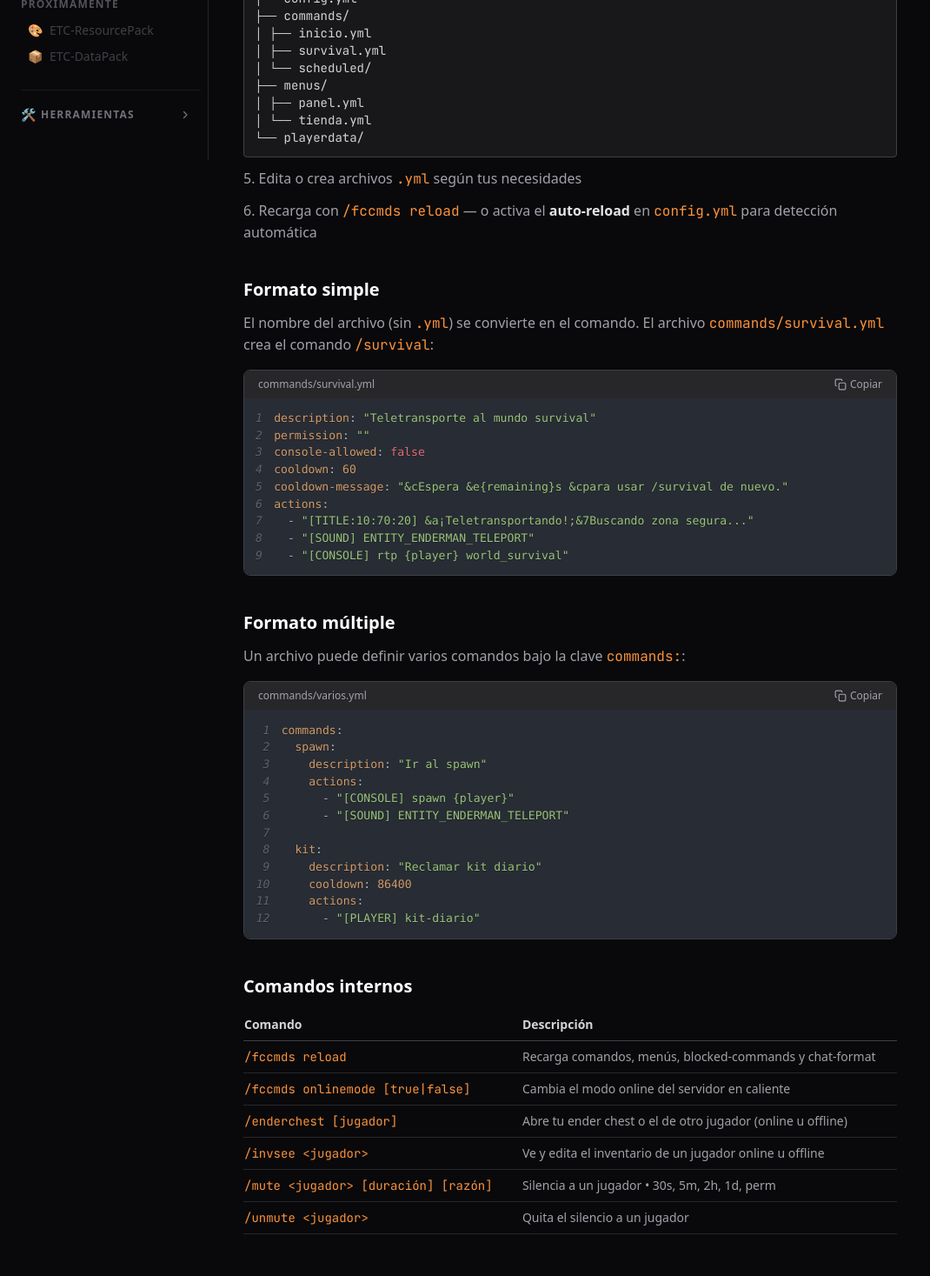
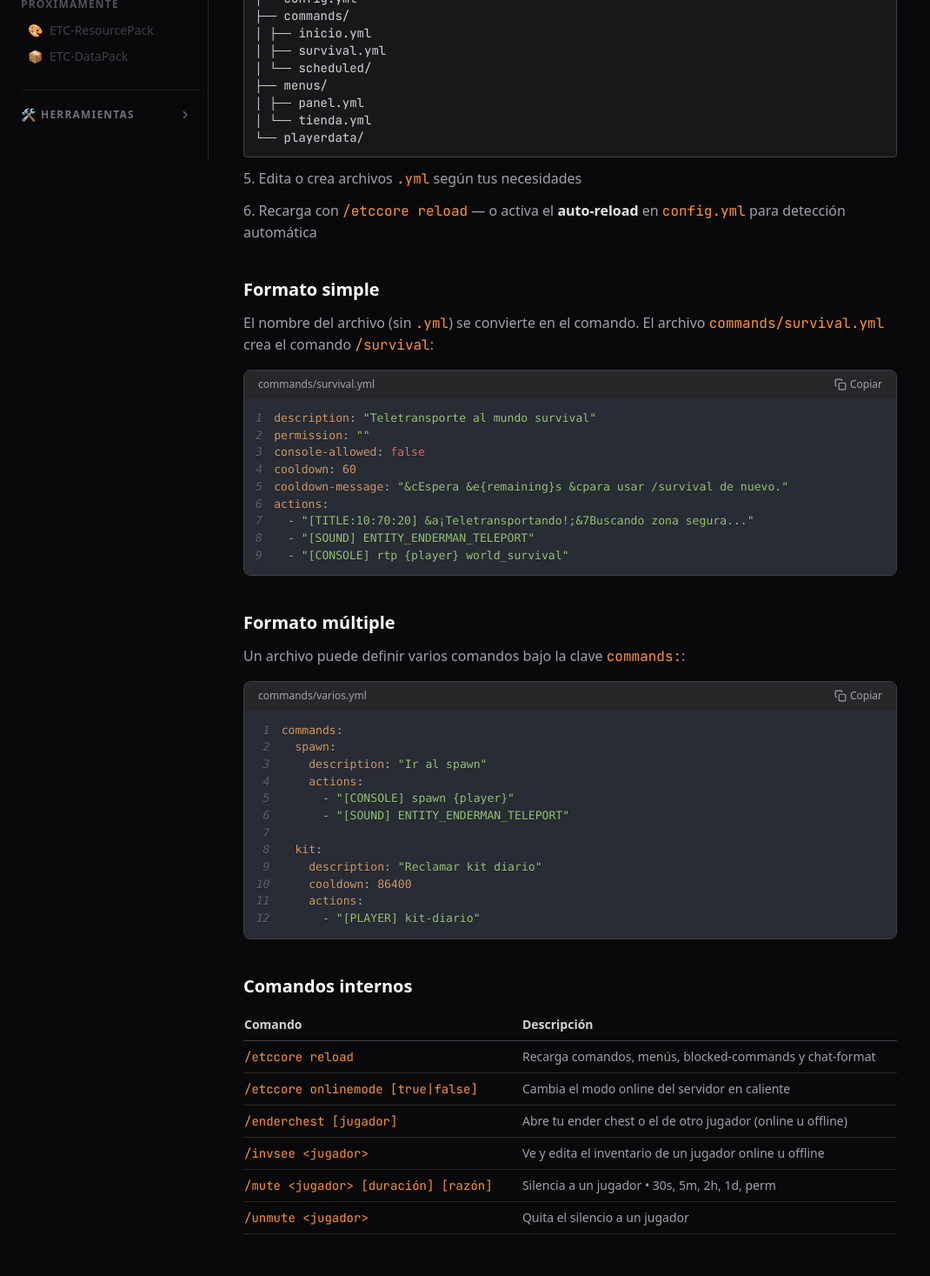
Before and after one commit to ETC-Minecraft/ETC-Minecraft-Docs, a React (Vite) app: page /etccore/getting-started in a window 1280 px wide. Shown: the part 621-2088 px from the top of the page at 87% size, without its empty margins (0-1070 px from the left). Built offline with nearby package versions, Linux system fonts and the light colour scheme; the HTML template or start-up script is replaced by a standard one.

Commit message:
quitando fccmds por etccore para los reload

```diff
--- a/src/pages/ETCCoreHome.jsx
+++ b/src/pages/ETCCoreHome.jsx
@@ -72,7 +72,7 @@ export default function ETCCoreHome() {
           <li>Descarga el <code className="text-brand-400">.jar</code> y colócalo en <code className="text-brand-400">plugins/</code></li>
           <li>Inicia el servidor — se crea <code className="text-brand-400">plugins/ETCCore/</code> con ejemplos</li>
           <li>Edita o crea archivos <code className="text-brand-400">.yml</code> en <code className="text-brand-400">commands/</code> y <code className="text-brand-400">menus/</code></li>
-          <li>Usa <code className="text-brand-400">/fccmds reload</code> o deja que el auto-reload detecte los cambios</li>
+          <li>Usa <code className="text-brand-400">/etccore reload</code> o deja que el auto-reload detecte los cambios</li>
         </ol>
         <Link to="/etccore/getting-started" className="inline-block mt-3 text-sm text-brand-400 hover:underline">
           Ver guía completa →
--- a/src/pages/GettingStarted.jsx
+++ b/src/pages/GettingStarted.jsx
@@ -69,7 +69,7 @@ export default function GettingStarted() {
         </li>
         <li>Edita o crea archivos <code className="text-brand-400">.yml</code> según tus necesidades</li>
         <li>
-          Recarga con <code className="text-brand-400">/fccmds reload</code> — o activa el{' '}
+          Recarga con <code className="text-brand-400">/etccore reload</code> — o activa el{' '}
           <strong className="text-zinc-200">auto-reload</strong> en <code className="text-brand-400">config.yml</code> para detección automática
         </li>
       </ol>
@@ -98,8 +98,8 @@ export default function GettingStarted() {
           </thead>
           <tbody className="text-zinc-400">
             {[
-              ['/fccmds reload', 'Recarga comandos, menús, blocked-commands y chat-format'],
-              ['/fccmds onlinemode [true|false]', 'Cambia el modo online del servidor en caliente'],
+              ['/etccore reload', 'Recarga comandos, menús, blocked-commands y chat-format'],
+              ['/etccore onlinemode [true|false]', 'Cambia el modo online del servidor en caliente'],
               ['/enderchest [jugador]', 'Abre tu ender chest o el de otro jugador (online u offline)'],
               ['/invsee <jugador>', 'Ve y edita el inventario de un jugador online u offline'],
               ['/mute <jugador> [duración] [razón]', 'Silencia a un jugador • 30s, 5m, 2h, 1d, perm'],
--- a/src/pages/MenuBuilder.jsx
+++ b/src/pages/MenuBuilder.jsx
@@ -528,7 +528,7 @@ export default function MenuBuilder() {
             <p className="text-white font-semibold mb-2">¿Cómo usarlo?</p>
             <ol className="list-decimal list-inside text-xs space-y-1">
               <li>Guarda el YAML en <code className="text-brand-400">plugins/ETCCore/menus/{menuName}.yml</code></li>
-              <li>Recarga con <code className="text-brand-400">/fccmds reload</code></li>
+              <li>Recarga con <code className="text-brand-400">/etccore reload</code></li>
               <li>Abre con la acción <code className="text-brand-400">[MENU] {menuName}</code></li>
             </ol>
           </div>
--- a/src/pages/Scheduled.jsx
+++ b/src/pages/Scheduled.jsx
@@ -81,7 +81,7 @@ export default function Scheduled() {
 
       <h2 className="text-xl font-bold text-white mt-8 mb-3">Recarga</h2>
       <p className="text-zinc-400">
-        Las tareas se recargan con <code className="text-brand-400">/fccmds reload</code>.
+        Las tareas se recargan con <code className="text-brand-400">/etccore reload</code>.
         Las tareas activas se cancelan y se reinician con la nueva configuración.
       </p>
     </div>
```
